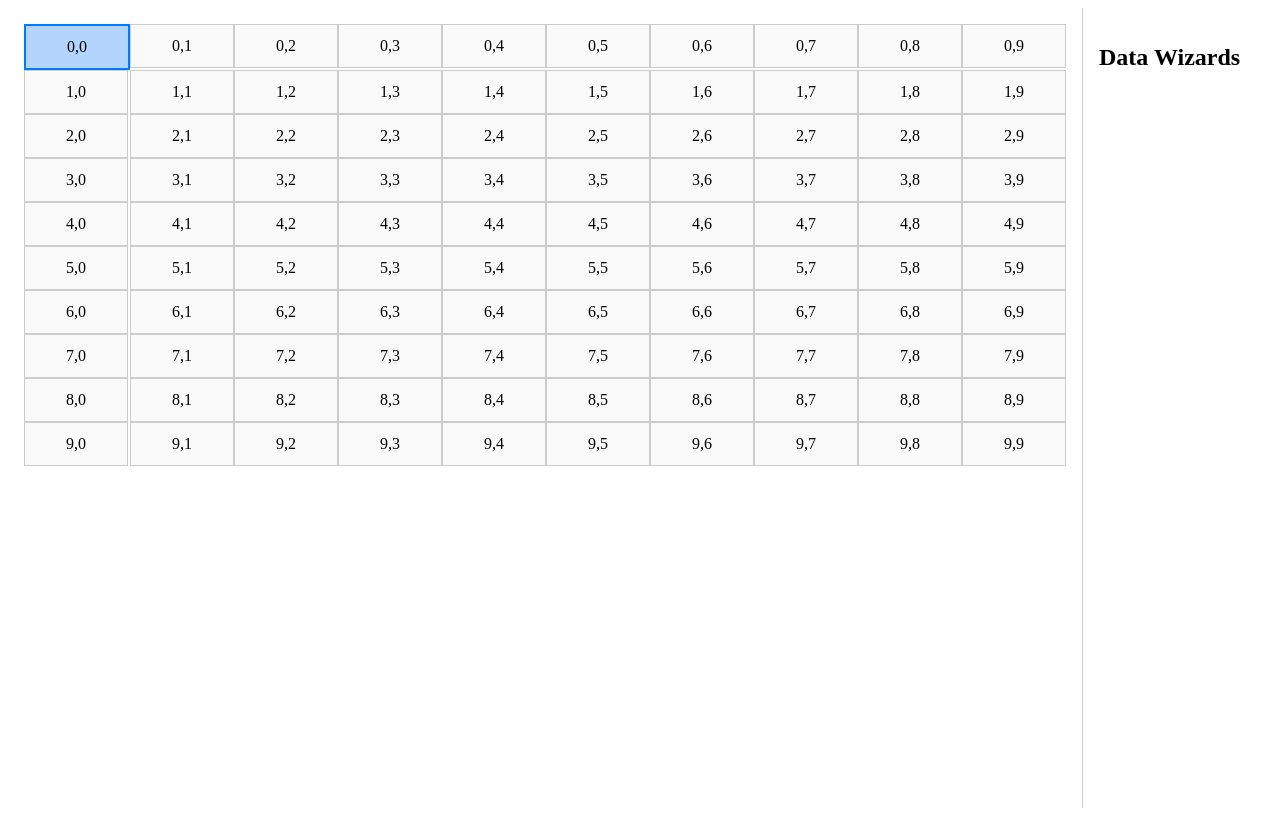
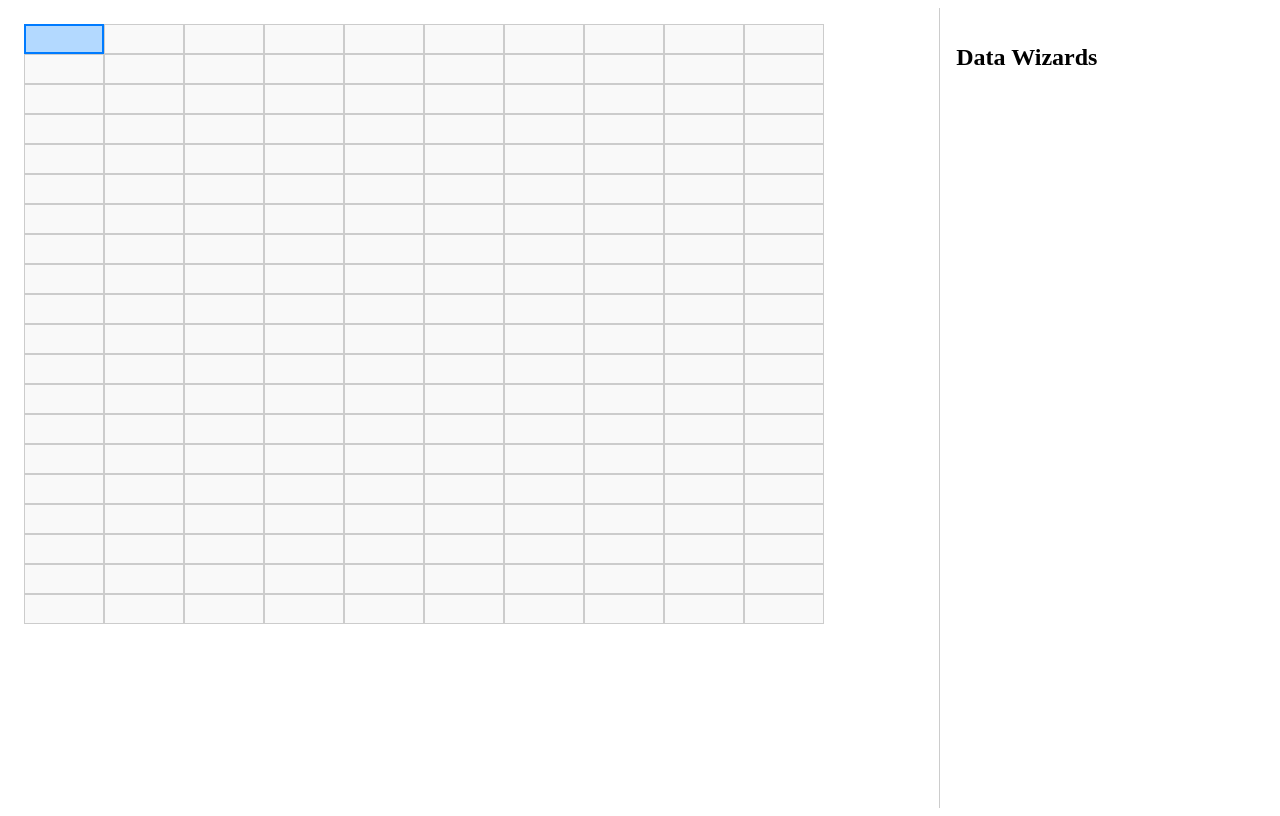
Before and after one commit to BenKalegin/xyt, a React (Vite) app: page / in a window 1280 px wide. Built offline with nearby package versions, Linux system fonts and the light colour scheme.

Commit message:
virtual cells up to 16k x 64k

```diff
--- a/src/components/Spreadsheet.css
+++ b/src/components/Spreadsheet.css
@@ -1,37 +1,29 @@
+.spreadsheet-grid {
+    display: flex;
+    flex-direction: column;
+    outline: none;
+    overflow: hidden;
+    width: 100%;
+    height: 100%;
+}
+
 .spreadsheet-row {
     display: flex;
 }
 
-.spreadsheet-grid {
-    display: grid;
-    grid-template-rows: repeat(10, auto);
-    grid-template-columns: repeat(10, auto);
-    gap: 0;
-    outline: none;
-}
-
-.row {
-    display: contents;
-}
-
 .cell {
     border: 1px solid #ccc;
-    padding: 1px;
-    width: 100px;
-    height: 40px;
+    width: 80px;
+    height: 30px;
     display: flex;
     align-items: center;
     justify-content: center;
     background-color: #f9f9f9;
+    box-sizing: border-box;
 }
 
 .cell.selected {
     background-color: #b3d9ff;
     border: 2px solid #007bff;
+    box-sizing: border-box;
 }
-
-
-
-.cell.selected {
-    background-color: #b3d4fc;
-}
--- a/src/components/Spreadsheet.tsx
+++ b/src/components/Spreadsheet.tsx
@@ -1,11 +1,21 @@
-import React, { useState } from 'react';
+import React, { useEffect, useRef, useState } from 'react';
 import './Spreadsheet.css';
 
-const ROWS = 10;
-const COLS = 10;
+const VISIBLE_ROWS = 20;
+const VISIBLE_COLS = 10;
+const MAX_ROWS = 64536;
+const MAX_COLS = 16384;
 
 const Spreadsheet: React.FC = () => {
     const [selectedCell, setSelectedCell] = useState({ row: 0, col: 0 });
+    const [viewport, setViewport] = useState({ startRow: 0, startCol: 0 });
+    const gridRef = useRef<HTMLDivElement>(null);
+
+    useEffect(() => {
+        if (gridRef.current) {
+            gridRef.current.focus();
+        }
+    }, []);
 
     const handleKeyDown = (e: React.KeyboardEvent<HTMLDivElement>) => {
         e.preventDefault();
@@ -16,15 +26,18 @@ const Spreadsheet: React.FC = () => {
                     row = Math.max(row - 1, 0);
                     break;
                 case 'ArrowDown':
-                    row = Math.min(row + 1, ROWS - 1);
+                    row = Math.min(row + 1, MAX_ROWS - 1);
                     break;
                 case 'ArrowLeft':
                     col = Math.max(col - 1, 0);
                     break;
                 case 'ArrowRight':
-                    col = Math.min(col + 1, COLS - 1);
+                    col = Math.min(col + 1, MAX_COLS - 1);
                     break;
             }
+            const startRow = Math.min(Math.max(viewport.startRow, row - VISIBLE_ROWS + 1), row);
+            const startCol = Math.min(Math.max(viewport.startCol, col - VISIBLE_COLS + 1), col);
+            setViewport({ startRow, startCol });
             return { row, col };
         });
     };
@@ -34,21 +47,25 @@ const Spreadsheet: React.FC = () => {
             className="spreadsheet-grid"
             tabIndex={0}
             onKeyDown={handleKeyDown}
+            ref={gridRef}
         >
-            {Array.from({ length: ROWS }).map((_, row) => (
-                <div className="row" key={row}>
-                    {Array.from({ length: COLS }).map((_, col) => (
+            {Array.from({ length: VISIBLE_ROWS }).map((_, rowIndex) => (
+                <div key={rowIndex} className="spreadsheet-row">
+                    {Array.from({ length: VISIBLE_COLS }).map((_, colIndex) => {
+                        const actualRow = viewport.startRow + rowIndex;
+                        const actualCol = viewport.startCol + colIndex;
+                        return (
                             <div
-                            key={col}
+                                key={colIndex}
                                 className={`cell ${
-                                selectedCell.row === row && selectedCell.col === col
+                                    selectedCell.row === actualRow && selectedCell.col === actualCol
                                         ? 'selected'
                                         : ''
                                 }`}
                             >
-                            {row},{col}
                             </div>
-                    ))}
+                        );
+                    })}
                 </div>
             ))}
         </div>
```
Lines whose indentation alone changed are shown as unchanged.
